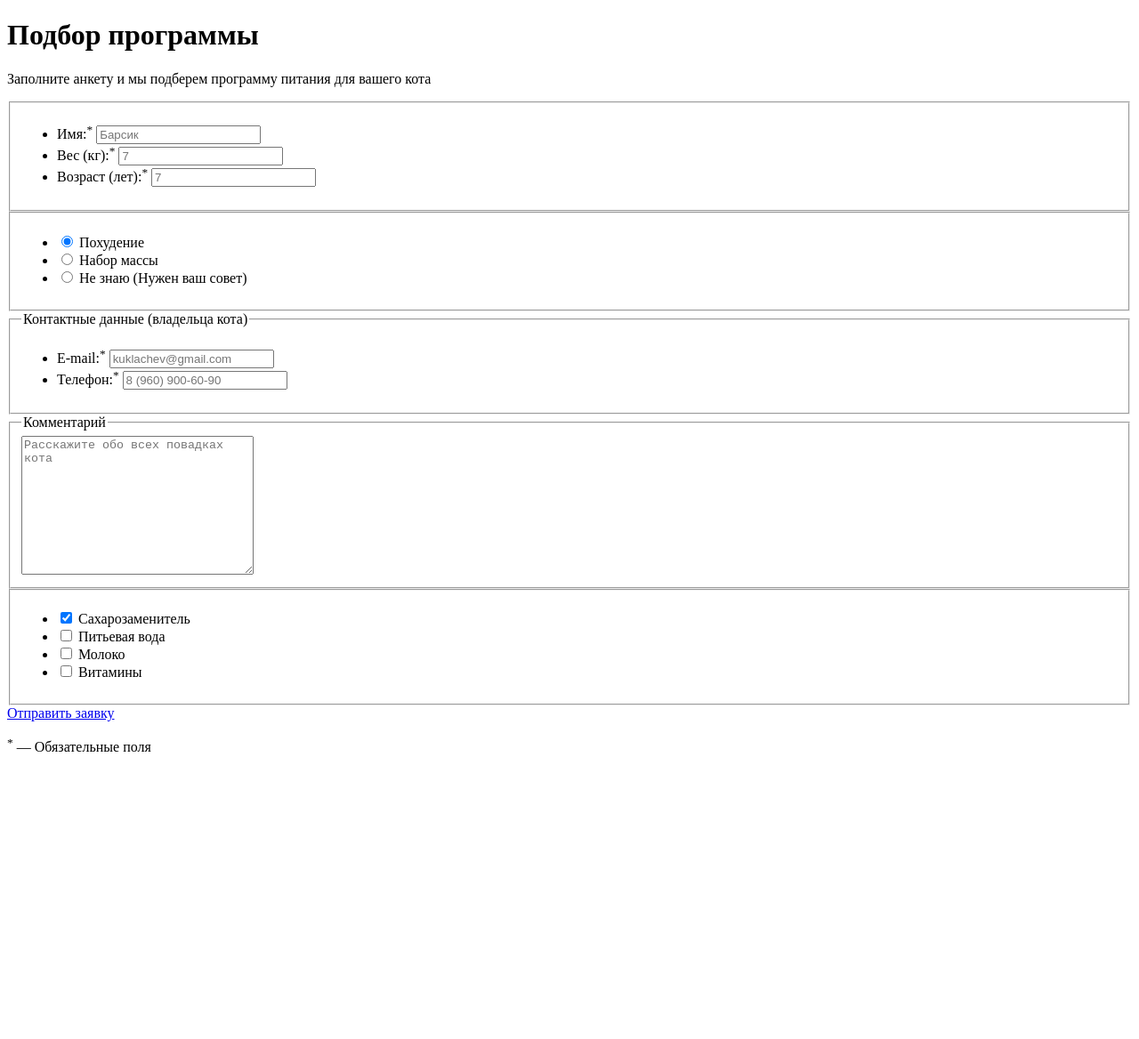
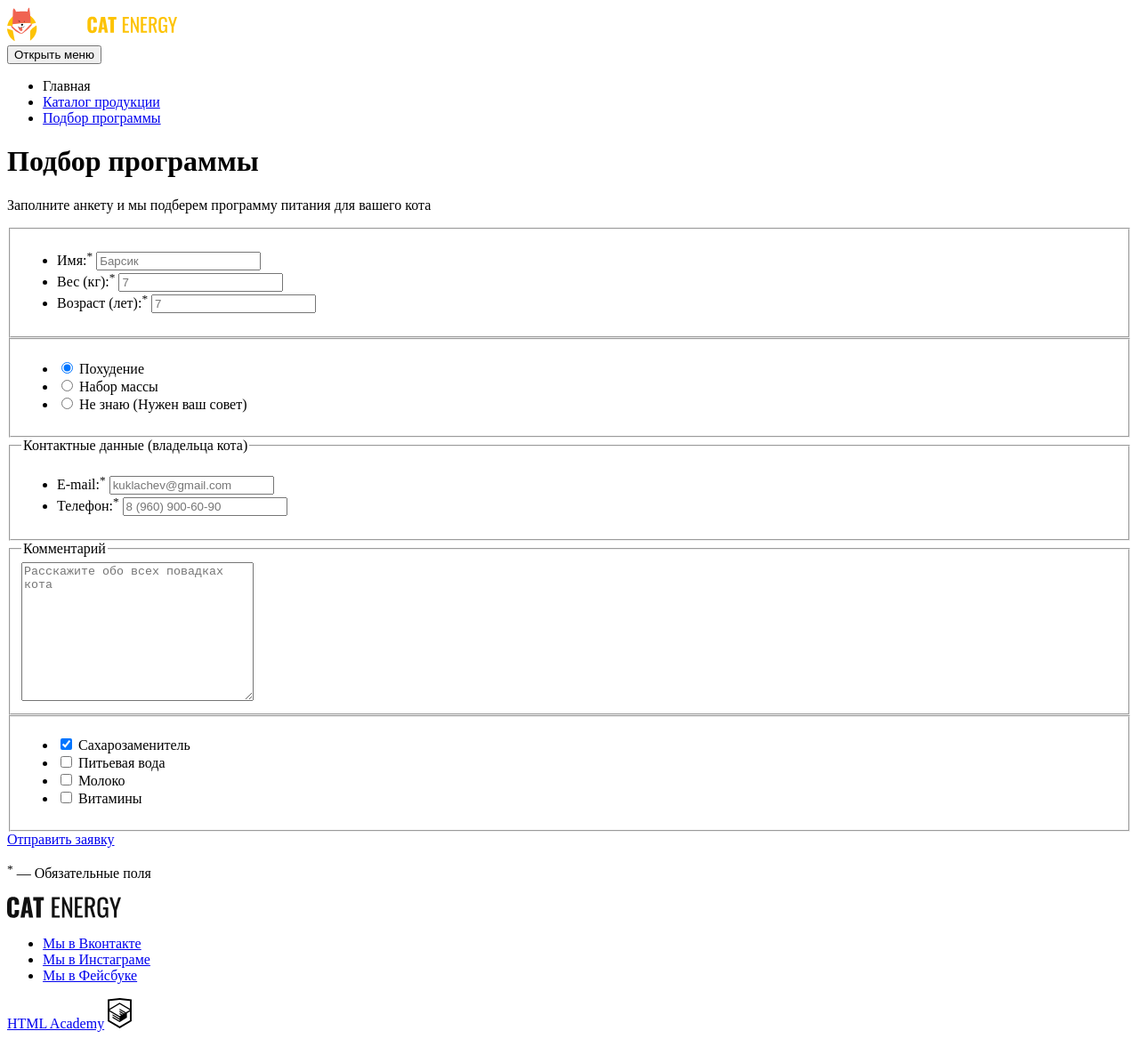
Before and after one commit to krasilovamaria/513369-cat-energy-16, a website: page source/form.html in a window 1280 px wide. Shown: the whole page at 89% size. Before the commit the page ends 866 px from the top, so only its background shows below. Drawn offline with Linux system fonts and the light colour scheme.

Commit message:
Добавлен footer в catalog, form и img в index

```diff
--- a/source/form.html
+++ b/source/form.html
@@ -5,6 +5,28 @@
   <title>HTML Academy: Кэт энерджи</title>
 </head>
 <body>
+
+  <header class="page-header">
+    <a class="page-header__logo">
+      <img class="page-header__logo-image" src="img/logotype-mobile.svg" width="191" height="39" alt="Cat energy">
+    </a>
+    <nav class="main-nav">
+      <button class="main-nav__toogle" type="button">Открыть меню</button>
+      <div class="main-nav__wrapper">
+        <ul class="main-nav__list site-list">
+          <li class="site-list__item site-list__item--active">
+            <a>Главная</a>
+          </li>
+          <li class="site-list__item">
+            <a href="catalog.html">Каталог продукции</a>
+          </li>
+          <li class="site-list__item">
+            <a href="form.html">Подбор программы</a>
+          </li>
+        </ul>
+      </div>
+    </nav>
+  </header>
 
   <main class="page-main">
     <div class="page-main__wrapper">
@@ -102,5 +124,30 @@
     </form>
   </main>
 
+  <footer class="page-footer">
+    <a class="page-footer__logo">
+      <img class="page-footer__logo-image" src="img/footer-logo-svg.svg" width="128" height="24" alt="Cat energy">
+    </a>
+    <div class="page-footer__social social">
+      <ul class="social__list">
+        <li class="social__item">
+          <a class="social__link social__link--vkontakte" href="https://vk.com/htmlacademy">Мы в Вконтакте</a>
+        </li>
+        <li class="social__item">
+          <a class="social__link social__link--instagram" href="https://www.instagram.com/htmlacademy">Мы в Инстаграме</a>
+        </li>
+        <li class="social__item">
+          <a class="social__link social__link--facebook" href="https://www.facebook.com/htmlacademy">Мы в Фейсбуке</a>
+        </li>
+      </ul>
+    </div>
+    <div class="page-footer__copyright copyright">
+      <a class="button copyright__link" href="https://htmlacademy.ru/intensive/adaptive">HTML Academy</a>
+      <a class="copyright__logo" href="https://htmlacademy.ru/intensive/adaptive">
+        <img class="copyright__logo-image" src="img/htmlacademy-svg.svg" width="27" height="34" alt="HTML Academy">
+      </a>
+    </div>
+  </footer>
+
 </body>
 </html>
```
Also changed, not shown: source/catalog.html (+47 -0 lines), source/index.html (+25 -6 lines).
